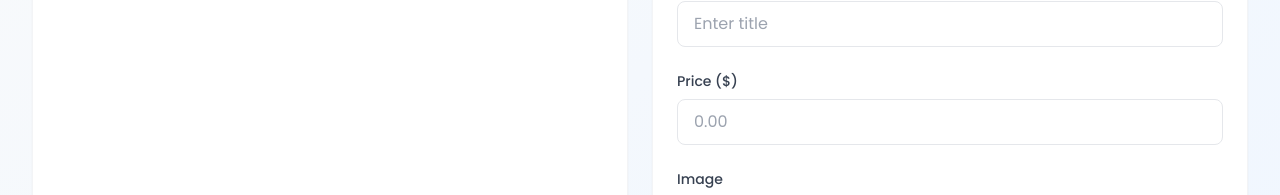
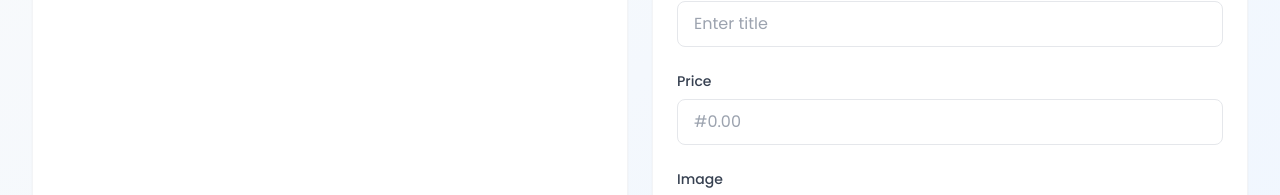
Before and after one commit to Webmyn001/event-flow, a React (Create React App) app: page /Dashboard in a window 1280 px wide. Shown: the part 360-555 px from the top of the page. Built offline with nearby package versions, Linux system fonts and the light colour scheme; no server answers; sample sign-in values are in the browser's storage; a web font is replaced by a local one.

Commit message:
first commit

```diff
--- a/src/AID/Dashboard.js
+++ b/src/AID/Dashboard.js
@@ -153,16 +153,16 @@ export default function Dashboard() {
               {['title', 'price', 'image'].map((field) => (
                 <div key={field}>
                   <label className="block text-sm font-medium text-gray-700 mb-2 capitalize">
-                    {field === 'price' ? 'Price ($)' : field}
+                    {field === 'price' ? 'Price ' : field}
                   </label>
                   <input
-                    type={field === 'price' ? 'number' : 'text'}
+                    type={field === 'price' ? 'text' : 'text'}
                     value={formData[field]}
                     onChange={(e) => setFormData(prev => ({ ...prev, [field]: e.target.value }))}
                     className="w-full px-4 py-2.5 rounded-lg border border-gray-200 focus:ring-2 focus:ring-[#99010e] focus:border-transparent transition-all"
                     placeholder={
                       field === 'image' ? 'Paste image URL...'
-                      : field === 'price' ? '0.00'
+                      : field === 'price' ? '#0.00'
                       : `Enter ${field}`
                     }
                     required
```
